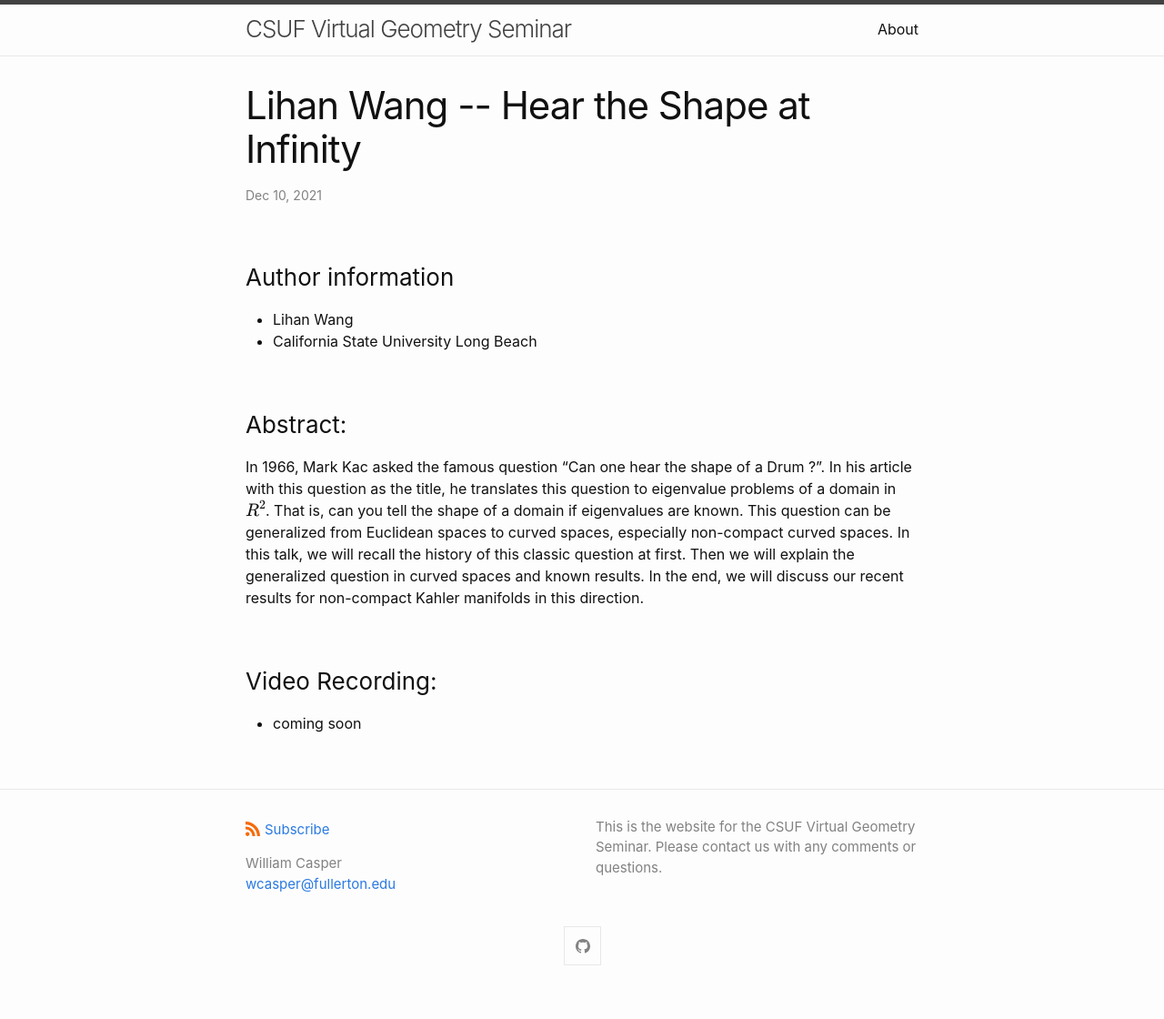
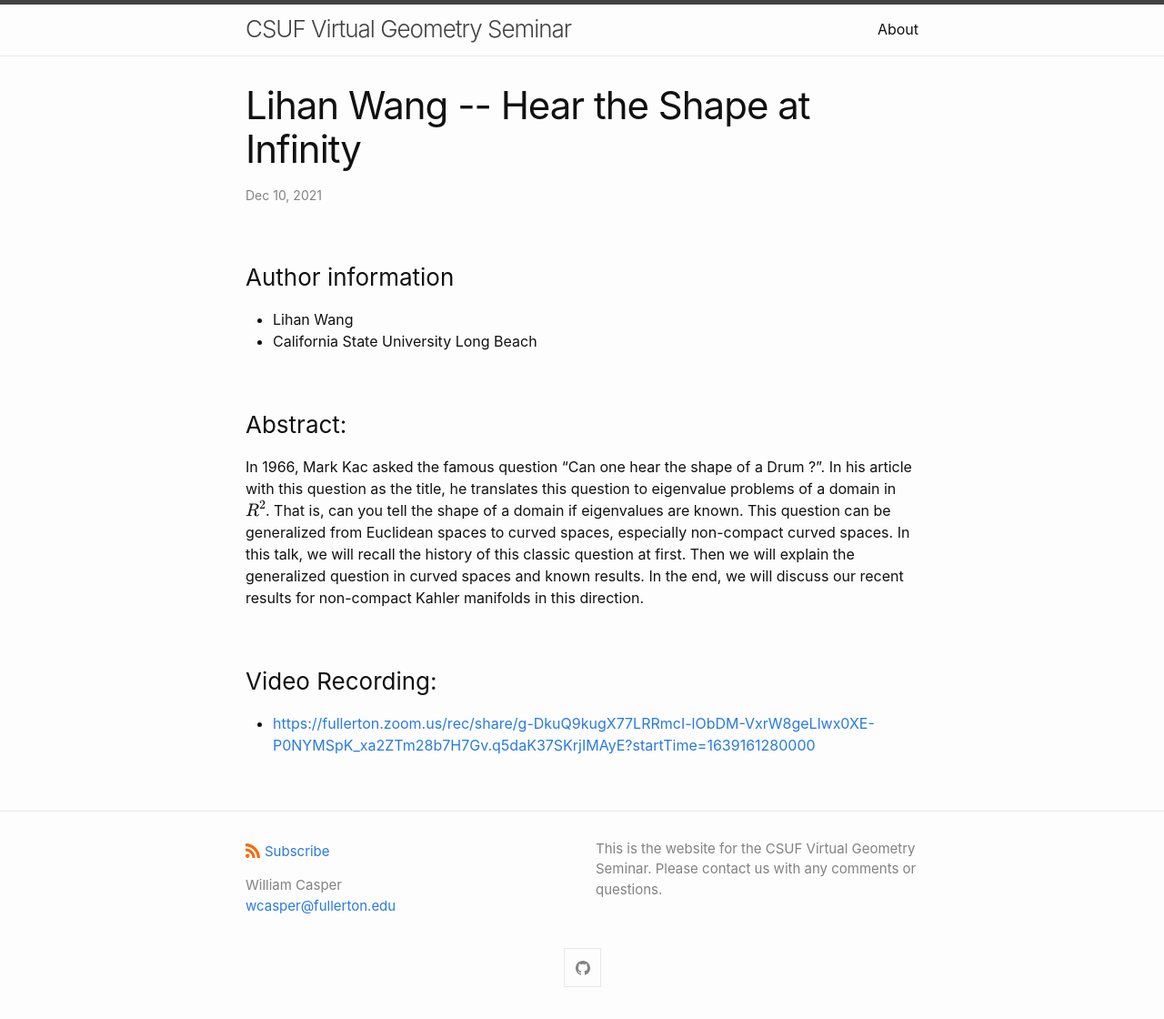
Before and after one commit to wcasper/geometry-seminar, a Jekyll site: the page built from _posts/2021-12-10-Talk-12.md, in a window 1280 px wide. Shown: the whole page at 91% size. Built offline with Jekyll 4.4.1, drawn with Linux system fonts in a browser that asks for light colours; before the commit the page ends 1096 px from its top, so only the background shows below that.

Commit message:
added link to recording

```diff
--- a/_posts/2021-12-10-Talk-12.md
+++ b/_posts/2021-12-10-Talk-12.md
@@ -14,4 +14,4 @@ In 1966, Mark Kac asked the famous question "Can one hear the shape of a Drum ?"
 
 ### Video Recording:
 
-* coming soon
+* [https://fullerton.zoom.us/rec/share/g-DkuQ9kugX77LRRmcI-lObDM-VxrW8geLlwx0XE-P0NYMSpK_xa2ZTm28b7H7Gv.q5daK37SKrjIMAyE?startTime=1639161280000](https://fullerton.zoom.us/rec/share/g-DkuQ9kugX77LRRmcI-lObDM-VxrW8geLlwx0XE-P0NYMSpK_xa2ZTm28b7H7Gv.q5daK37SKrjIMAyE?startTime=1639161280000)
```
